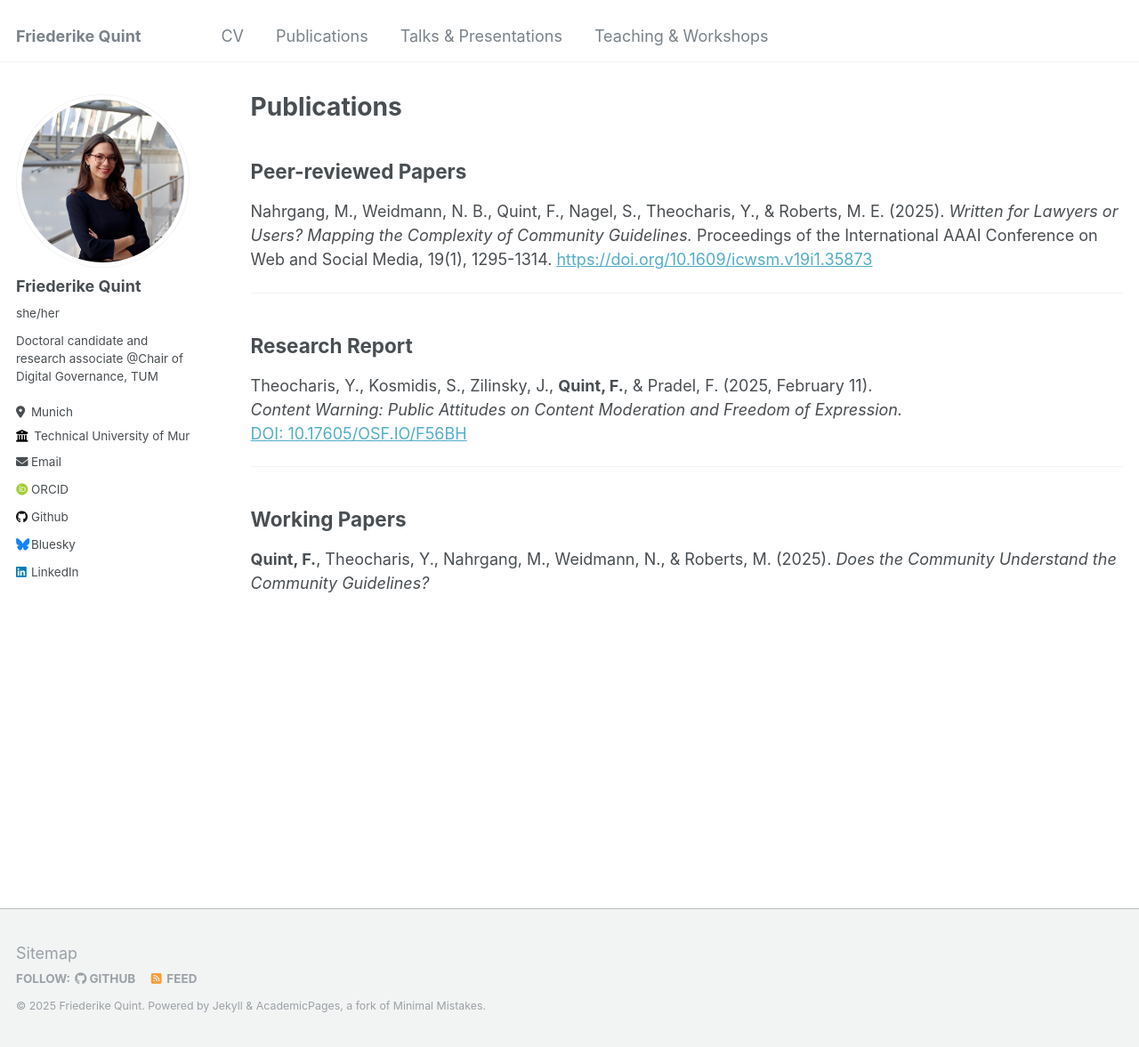
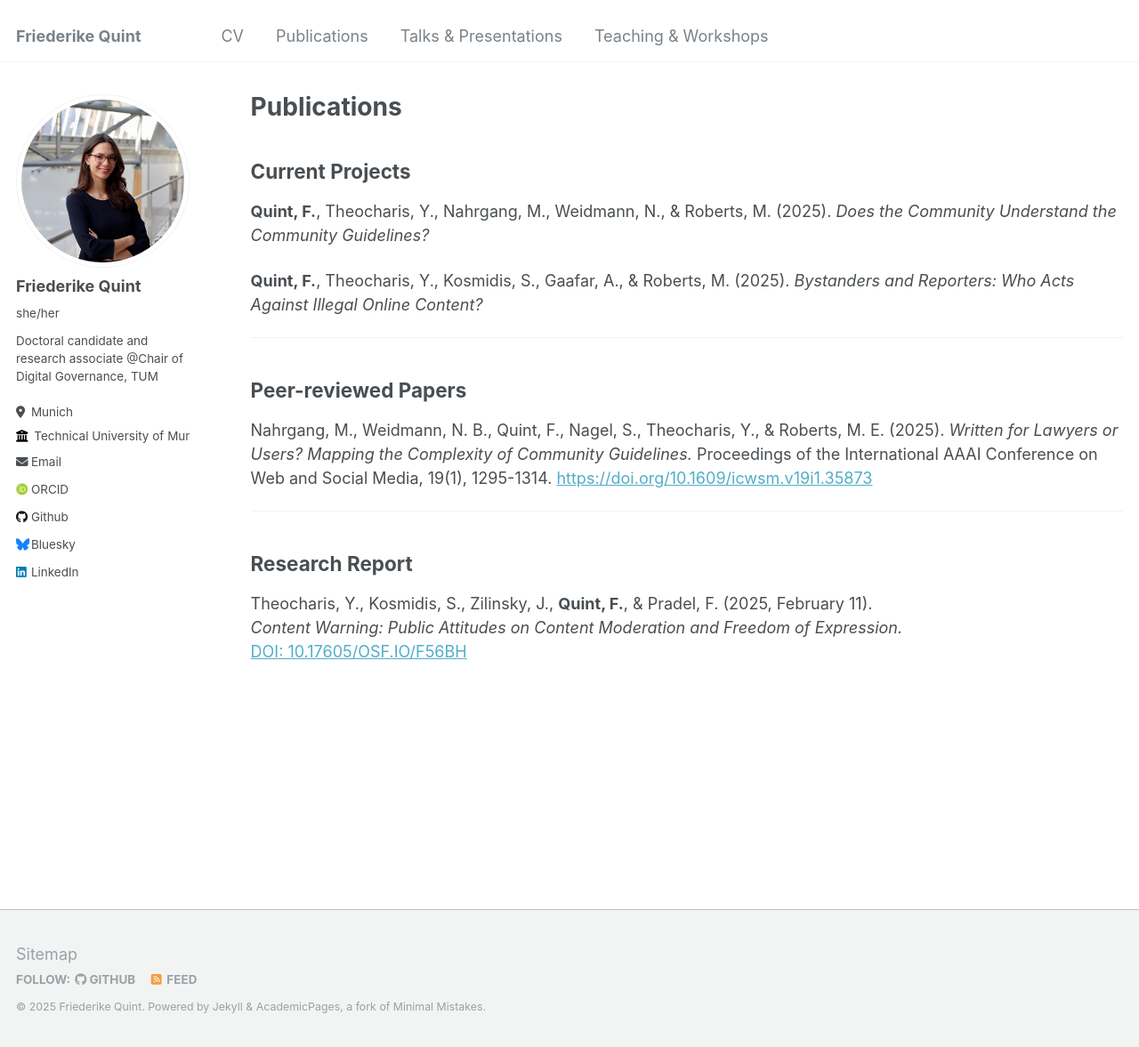
Before and after one commit to friederikequint/friederikequint.github.io, a Jekyll site: the page built from _pages/publications.md, in a window 1280 px wide and 1177 px high. Shown: the whole window at 89% size. Built offline with Jekyll 4.4.1, drawn with Linux system fonts in a browser that asks for light colours; some web fonts are replaced.

Commit message:
Updated publications

```diff
--- a/_pages/publications.md
+++ b/_pages/publications.md
@@ -3,6 +3,14 @@ layout: archive
 title: "Publications"
 permalink: /publications/
 author_profile: true
+---
+
+## Current Projects
+
+**Quint, F.**, Theocharis, Y., Nahrgang, M., Weidmann, N., & Roberts, M. (2025). *Does the Community Understand the Community Guidelines?*
+
+**Quint, F.**, Theocharis, Y., Kosmidis, S., Gaafar, A., & Roberts, M. (2025). *Bystanders and Reporters: Who Acts Against Illegal Online Content?*
+
 ---
 
 ## Peer-reviewed Papers
@@ -17,9 +25,3 @@ Proceedings of the International AAAI Conference on Web and Social Media, 19(1),
 Theocharis, Y., Kosmidis, S., Zilinsky, J., **Quint, F.**, & Pradel, F. (2025, February 11).
 *Content Warning: Public Attitudes on Content Moderation and Freedom of Expression.*
 [DOI: 10.17605/OSF.IO/F56BH](https://osf.io/s3kcw){:target="_blank"}
-
----
-
-## Working Papers
-
-**Quint, F.**, Theocharis, Y., Nahrgang, M., Weidmann, N., & Roberts, M. (2025). *Does the Community Understand the Community Guidelines?*
```
